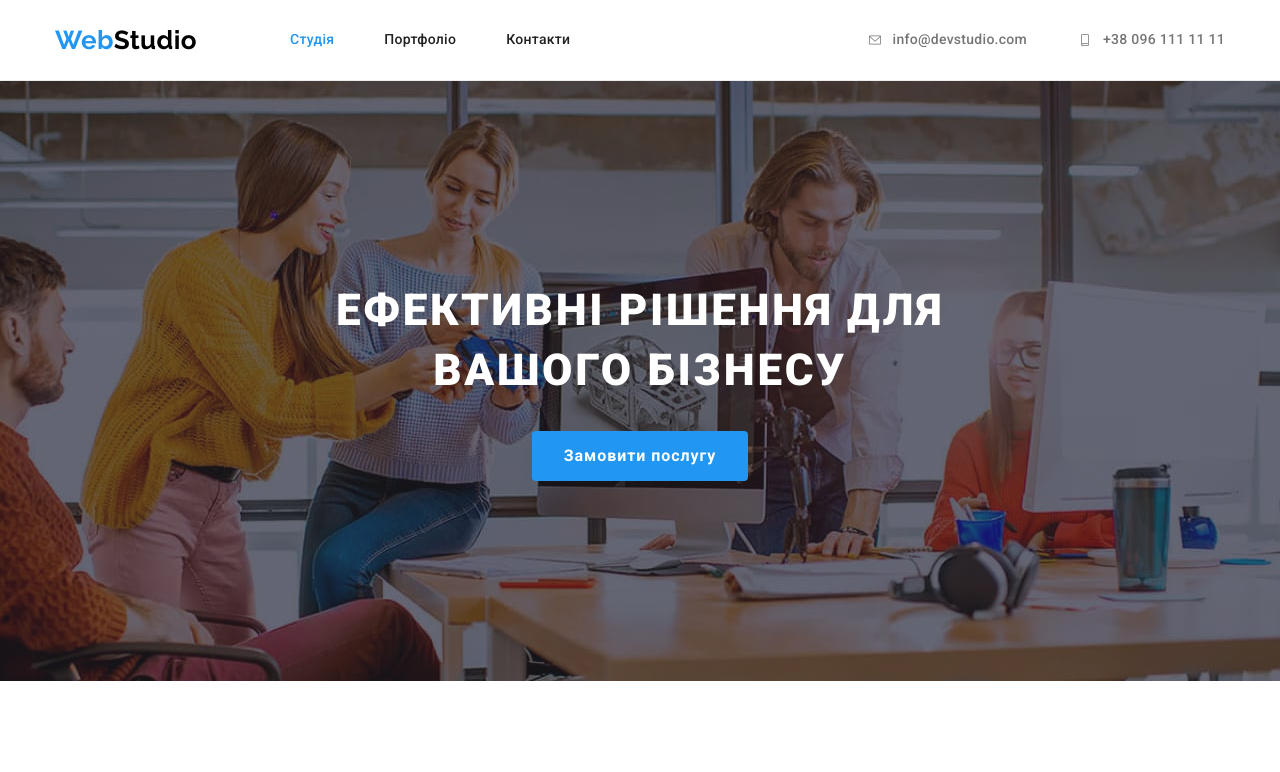
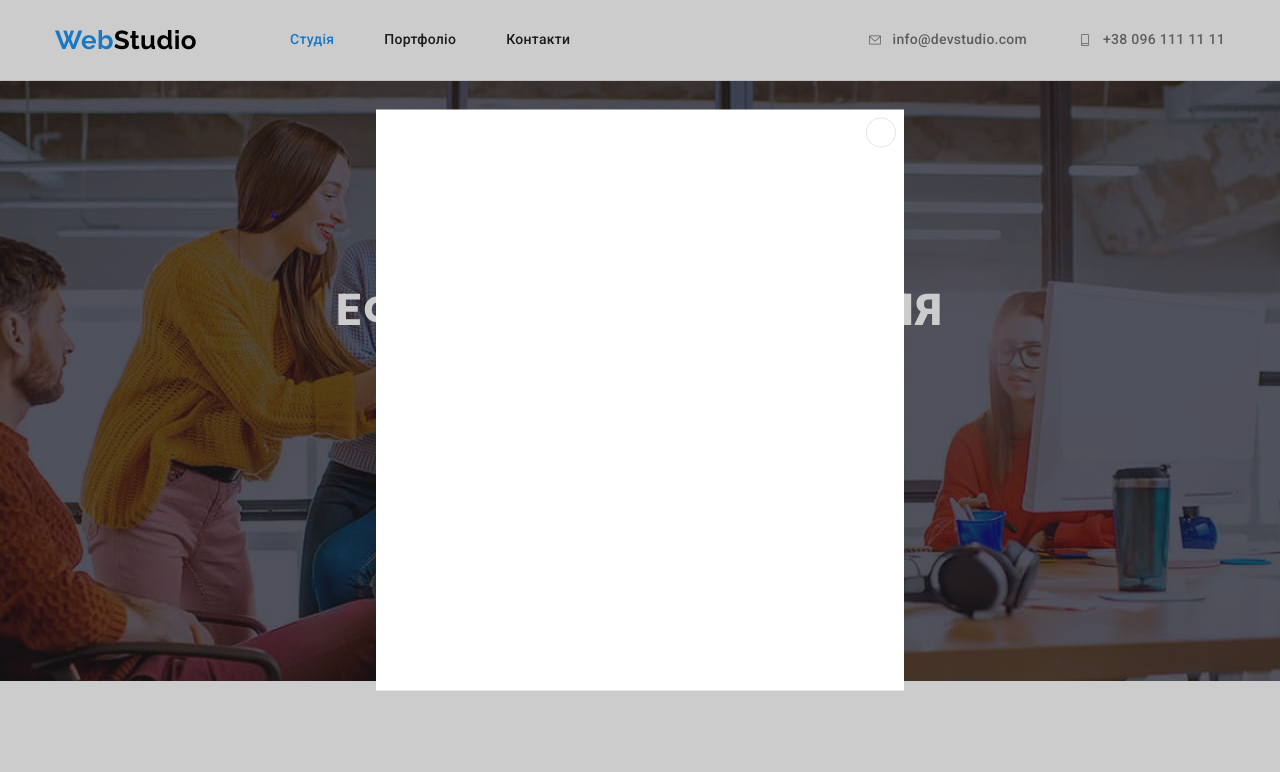
Before and after one commit to Yasinetsky/goit-markup-hw-05, a plain HTML site: page index.html in a window 1280 px wide. Both pictures are taken after a click on the button "Замовити послугу". Shown: the top 772 px of the page. Drawn offline with nearby package versions, Linux system fonts and the light colour scheme.

Commit message:
modal ok

```diff
--- a/css/style.css
+++ b/css/style.css
@@ -158,6 +158,7 @@ header {
 .hero  {
   padding-top: 200px;
   padding-bottom: 200px;
+
 }
 
 .order {
@@ -202,6 +203,41 @@ header {
   border: transparent;
 }
 
+.backdrop {
+  position: fixed;
+  top: 0;
+  left: 0;
+  width: 100%;
+  height: 100%;
+  background-color: rgba(0, 0, 0, 0.2);
+}
+
+.backdrop.is-hidden {
+  opacity: 0;
+  pointer-events: none;
+}
+
+.modal {
+  min-width: 528px;
+  min-height: 581px;
+  background-color: var(--primary-color-white);
+
+  position: absolute;
+  top: 50%;
+  left: 50%;
+  transform: translate( -50%, -50%);
+}
+
+.icon-close {
+  position: absolute;
+  top: 8px;
+  right: 8px;
+  width: 30px;
+  height: 30px;
+  border-radius: 50%;
+  border: 1px solid rgba(0, 0, 0, 0.1);
+  background-color: var(--primary-color-white);
+}
 /* Features */
 
 .features {
--- a/index.html
+++ b/index.html
@@ -61,7 +61,15 @@
           ЕФЕКТИВНІ РІШЕННЯ ДЛЯ <br/>
           ВАШОГО БІЗНЕСУ
         </h1>
-        <button type="button" class="button second button">Замовити послугу</button>
+        <button type="button" class="button second button" data-modal-open>Замовити послугу</button>
+        <div class="backdrop is-hidden" data-modal>
+          <div class="modal">
+            <svg class="icon-close" data-modal-close width="11px" height="11px">
+              <use href="./images/icons.svg#close-black">
+              </use>
+            </svg>
+          </div>
+        </div>
       </section>
       <!-- Features -->
       <section class="section features">
```
Also changed, not shown: images/icons.svg.
